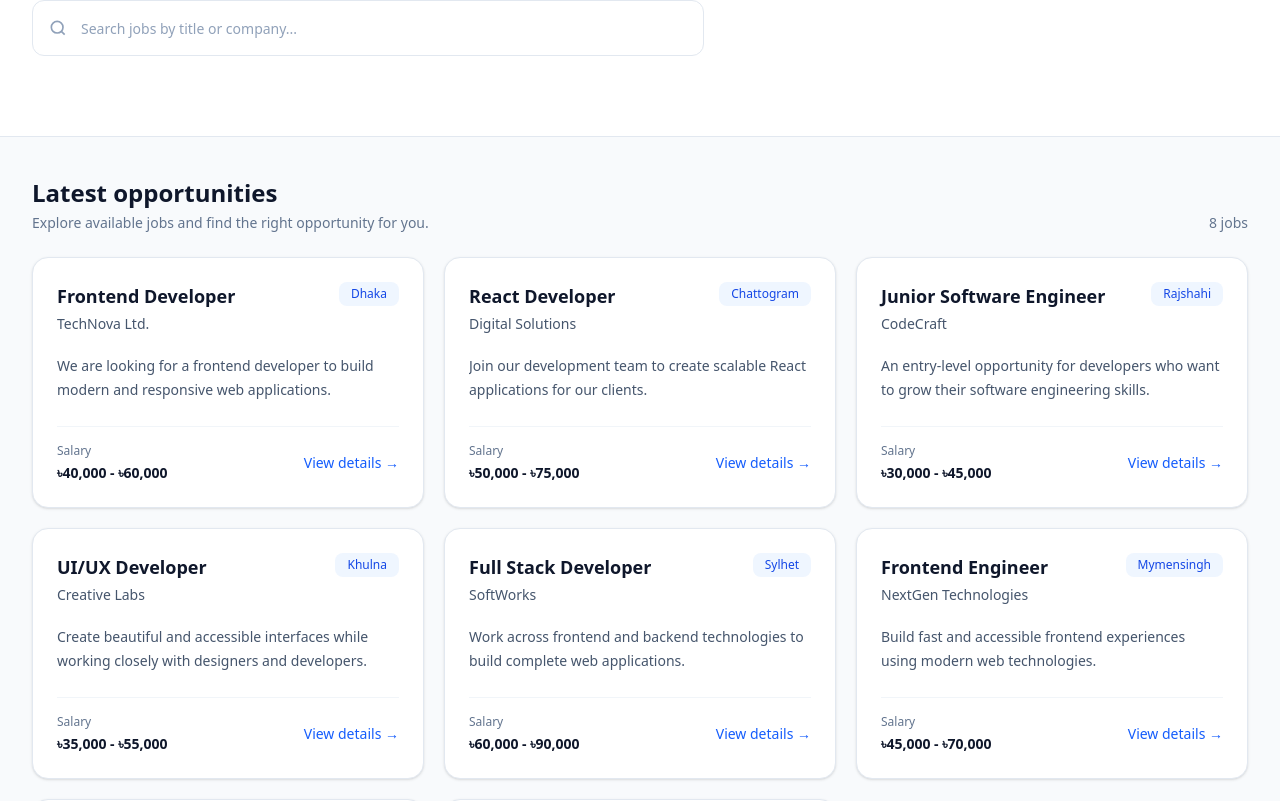
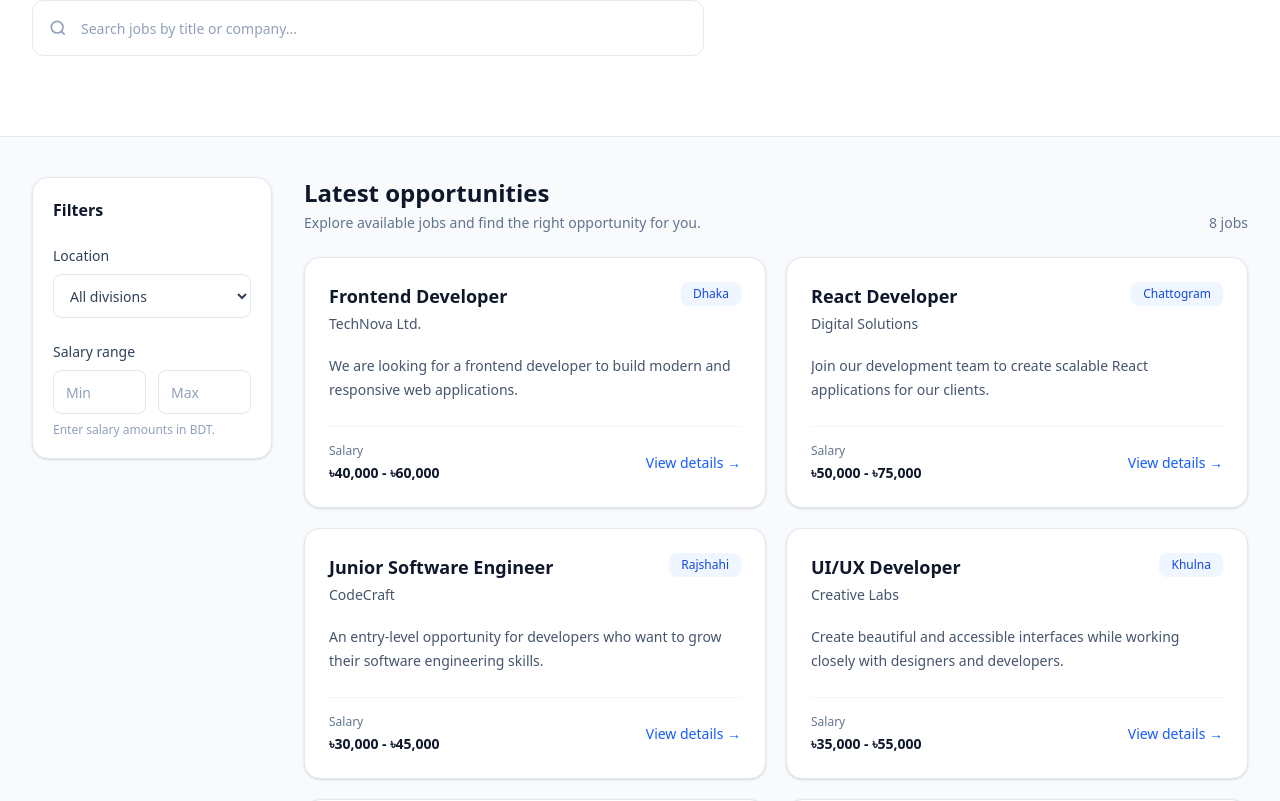
Before and after one commit to Mushfiq-Srijon/career_flow, a Next.js app: page /jobs in a window 1280 px wide. Shown: the part 409-1210 px from the top of the page. Built offline with nearby package versions, Linux system fonts and the light colour scheme.

Commit message:
job search and filters

```diff
--- a/src/app/jobs/page.tsx
+++ b/src/app/jobs/page.tsx
@@ -1,10 +1,11 @@
 "use client";
 
-import { useEffect, useState } from "react";
+import { useEffect, useMemo, useState } from "react";
 
+import EmptyJobs from "@/components/jobs/EmptyJobs";
 import JobCard from "@/components/jobs/JobCard";
 import JobCardSkeleton from "@/components/jobs/JobCardSkeleton";
-import EmptyJobs from "@/components/jobs/EmptyJobs";
+import JobFilters from "@/components/jobs/JobFilters";
 import JobSearch from "@/components/jobs/JobSearch";
 
 import { getJobs } from "@/lib/api";
@@ -12,7 +13,12 @@ import { Job } from "@/types/job";
 
 export default function JobsPage() {
     const [jobs, setJobs] = useState<Job[]>([]);
+
     const [search, setSearch] = useState("");
+    const [location, setLocation] = useState("");
+    const [minSalary, setMinSalary] = useState("");
+    const [maxSalary, setMaxSalary] = useState("");
+
     const [loading, setLoading] = useState(true);
     const [error, setError] = useState("");
 
@@ -39,6 +45,53 @@ export default function JobsPage() {
     useEffect(() => {
         fetchJobs();
     }, []);
+
+    const filteredJobs = useMemo(() => {
+        return jobs.filter((job) => {
+            // Search
+            const searchTerm = search.trim().toLowerCase();
+
+            const matchesSearch =
+                !searchTerm ||
+                job.title.toLowerCase().includes(searchTerm) ||
+                job.company.toLowerCase().includes(searchTerm);
+
+            // Location
+            const matchesLocation =
+                !location || job.location === location;
+
+            // Salary
+            const minimum = minSalary
+                ? Number(minSalary)
+                : null;
+
+            const maximum = maxSalary
+                ? Number(maxSalary)
+                : null;
+
+            const matchesMinimumSalary =
+                minimum === null || job.salary.max >= minimum;
+
+            const matchesMaximumSalary =
+                maximum === null || job.salary.min <= maximum;
+
+            const matchesSalary =
+                matchesMinimumSalary && matchesMaximumSalary;
+
+            return (
+                matchesSearch &&
+                matchesLocation &&
+                matchesSalary
+            );
+        });
+    }, [jobs, search, location, minSalary, maxSalary]);
+
+    function clearFilters() {
+        setSearch("");
+        setLocation("");
+        setMinSalary("");
+        setMaxSalary("");
+    }
 
     return (
         <main>
@@ -69,8 +122,22 @@ export default function JobsPage() {
                 </div>
             </section>
 
-            {/* Jobs */}
+            {/* Job results */}
             <section className="mx-auto max-w-7xl px-4 py-10 sm:px-6 lg:px-8">
+                <div className="grid gap-8 lg:grid-cols-[240px_1fr]">
+                    {/* Filters */}
+                    <JobFilters
+                        location={location}
+                        minSalary={minSalary}
+                        maxSalary={maxSalary}
+                        onLocationChange={setLocation}
+                        onMinSalaryChange={setMinSalary}
+                        onMaxSalaryChange={setMaxSalary}
+                        onClear={clearFilters}
+                    />
+
+                    {/* Results */}
+                    <div>
                         <div className="mb-6 flex items-end justify-between gap-4">
                             <div>
                                 <h2 className="text-2xl font-bold text-slate-900">
@@ -78,25 +145,28 @@ export default function JobsPage() {
                                 </h2>
 
                                 <p className="mt-1 text-sm text-slate-500">
-                            Explore available jobs and find the right opportunity for you.
+                                    Explore available jobs and find the right opportunity for
+                                    you.
                                 </p>
                             </div>
 
                             {!loading && !error && (
-                        <p className="text-sm font-medium text-slate-500">
-                            {jobs.length} jobs
+                                <p className="whitespace-nowrap text-sm font-medium text-slate-500">
+                                    {filteredJobs.length} jobs
                                 </p>
                             )}
                         </div>
 
+                        {/* Loading */}
                         {loading && (
-                    <div className="grid gap-5 sm:grid-cols-2 lg:grid-cols-3">
+                            <div className="grid gap-5 sm:grid-cols-2">
                                 {Array.from({ length: 6 }).map((_, index) => (
                                     <JobCardSkeleton key={index} />
                                 ))}
                             </div>
                         )}
 
+                        {/* Error */}
                         {!loading && error && (
                             <div className="rounded-2xl border border-red-200 bg-red-50 p-6">
                                 <h2 className="font-semibold text-red-900">
@@ -117,15 +187,26 @@ export default function JobsPage() {
                             </div>
                         )}
 
-                {!loading && !error && jobs.length === 0 && <EmptyJobs />}
+                        {/* Empty */}
+                        {!loading &&
+                            !error &&
+                            filteredJobs.length === 0 && <EmptyJobs />}
 
-                {!loading && !error && jobs.length > 0 && (
-                    <div className="grid gap-5 sm:grid-cols-2 lg:grid-cols-3">
-                        {jobs.map((job) => (
-                            <JobCard key={job.id} job={job} />
+                        {/* Results */}
+                        {!loading &&
+                            !error &&
+                            filteredJobs.length > 0 && (
+                                <div className="grid gap-5 sm:grid-cols-2">
+                                    {filteredJobs.map((job) => (
+                                        <JobCard
+                                            key={job.id}
+                                            job={job}
+                                        />
                                     ))}
                                 </div>
                             )}
+                    </div>
+                </div>
             </section>
         </main>
     );
--- /dev/null
+++ b/src/components/jobs/JobFilters.tsx
@@ -0,0 +1,123 @@
+import { BD_DIVISIONS } from "@/constants/divisions";
+
+interface JobFiltersProps {
+    location: string;
+    minSalary: string;
+    maxSalary: string;
+    onLocationChange: (value: string) => void;
+    onMinSalaryChange: (value: string) => void;
+    onMaxSalaryChange: (value: string) => void;
+    onClear: () => void;
+}
+
+export default function JobFilters({
+    location,
+    minSalary,
+    maxSalary,
+    onLocationChange,
+    onMinSalaryChange,
+    onMaxSalaryChange,
+    onClear,
+}: JobFiltersProps) {
+    const hasFilters = location || minSalary || maxSalary;
+
+    return (
+        <aside className="h-fit rounded-2xl border border-slate-200 bg-white p-5 shadow-sm">
+            <div className="flex items-center justify-between">
+                <h2 className="font-semibold text-slate-900">Filters</h2>
+
+                {hasFilters && (
+                    <button
+                        type="button"
+                        onClick={onClear}
+                        className="text-xs font-medium text-blue-600 hover:text-blue-700"
+                    >
+                        Clear all
+                    </button>
+                )}
+            </div>
+
+            <div className="mt-6 space-y-6">
+                {/* Location */}
+                <div>
+                    <label
+                        htmlFor="location"
+                        className="mb-2 block text-sm font-medium text-slate-700"
+                    >
+                        Location
+                    </label>
+
+                    <select
+                        id="location"
+                        value={location}
+                        onChange={(event) => onLocationChange(event.target.value)}
+                        className="h-11 w-full rounded-lg border border-slate-200 bg-white px-3 text-sm text-slate-700 outline-none transition focus:border-blue-500 focus:ring-4 focus:ring-blue-100"
+                    >
+                        <option value="">All divisions</option>
+
+                        {BD_DIVISIONS.map((division) => (
+                            <option key={division} value={division}>
+                                {division}
+                            </option>
+                        ))}
+                    </select>
+                </div>
+
+                {/* Salary */}
+                <div>
+                    <label className="mb-2 block text-sm font-medium text-slate-700">
+                        Salary range
+                    </label>
+
+                    <div className="grid grid-cols-2 gap-3">
+                        <div>
+                            <label
+                                htmlFor="min-salary"
+                                className="sr-only"
+                            >
+                                Minimum salary
+                            </label>
+
+                            <input
+                                id="min-salary"
+                                type="number"
+                                min="0"
+                                value={minSalary}
+                                onChange={(event) =>
+                                    onMinSalaryChange(event.target.value)
+                                }
+                                placeholder="Min"
+                                className="h-11 w-full rounded-lg border border-slate-200 px-3 text-sm outline-none transition placeholder:text-slate-400 focus:border-blue-500 focus:ring-4 focus:ring-blue-100"
+                            />
+                        </div>
+
+                        <div>
+                            <label
+                                htmlFor="max-salary"
+                                className="sr-only"
+                            >
+                                Maximum salary
+                            </label>
+
+                            <input
+                                id="max-salary"
+                                type="number"
+                                min="0"
+                                value={maxSalary}
+                                onChange={(event) =>
+                                    onMaxSalaryChange(event.target.value)
+                                }
+                                placeholder="Max"
+                                className="h-11 w-full rounded-lg border border-slate-200 px-3 text-sm outline-none transition placeholder:text-slate-400 focus:border-blue-500 focus:ring-4 focus:ring-blue-100"
+                            />
+                        </div>
+                    </div>
+
+                    <p className="mt-2 text-xs text-slate-400">
+                        Enter salary amounts in BDT.
+                    </p>
+                </div>
+            </div>
+        </aside>
+    );
+}
```
Lines whose indentation alone changed are shown as unchanged.
